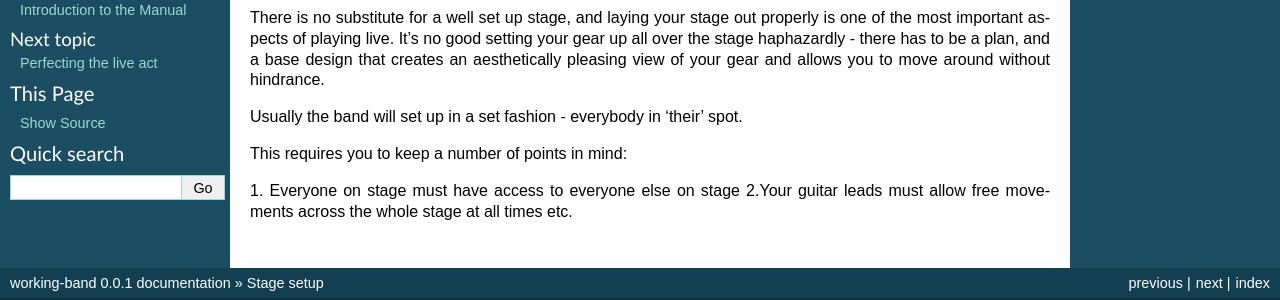
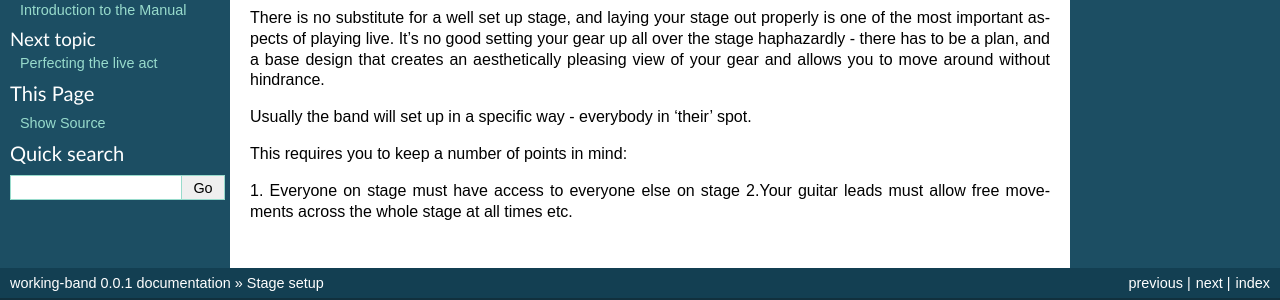
Before and after one commit to flakjakk/working-band, a Sphinx documentation site: the page built from docs/source/stagesetup.rst, in a window 1280 px wide. Shown: the part 141-441 px from the top of the page. Built offline with Sphinx 7.4.7, drawn with Linux system fonts in a browser that asks for light colours.

Commit message:
Update stagesetup.rst

```diff
--- a/docs/source/stagesetup.rst
+++ b/docs/source/stagesetup.rst
@@ -6,7 +6,7 @@ Setting up the stage - fast
 
 There is no substitute for a well set up stage, and laying your stage out properly is one of the most important aspects of playing live. It's no good setting your gear up all over the stage haphazardly - there has to be a plan, and a base design that creates an aesthetically pleasing view of your gear and allows you to move around without hindrance.
 
-Usually the band will set up in a set fashion - everybody in 'their' spot.
+Usually the band will set up in a specific way - everybody in 'their' spot.
 
 This requires you to keep a number of points in mind:
 
```
